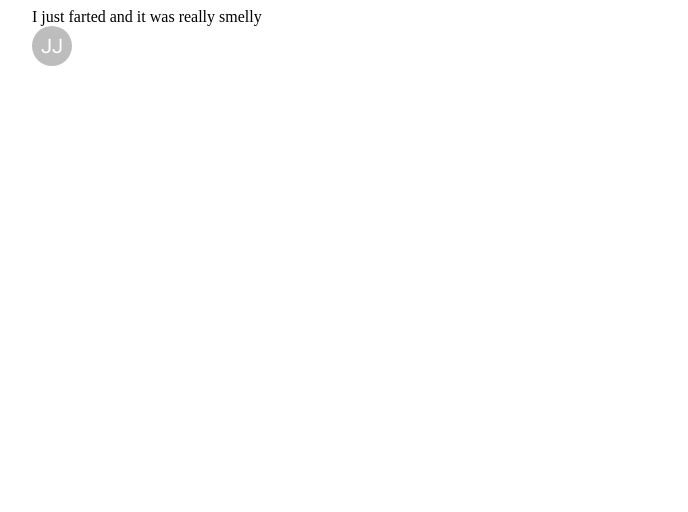
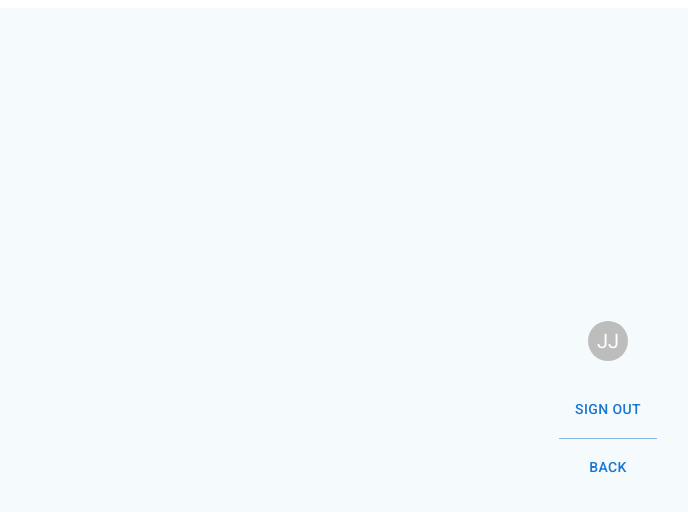
Before and after one commit to oscarlk/venmoProject, a React (Vite) app in the folder frontend/: page /signout in a window 1280 px wide. Shown: the top 512 px of the page, without its empty margins (32-720 px from the left). Built offline with nearby package versions, Linux system fonts and the light colour scheme.

Commit message:
/pages and /components set up. create sign in and sign out page layout

```diff
--- a/frontend/src/App.jsx
+++ b/frontend/src/App.jsx
@@ -1,26 +1,23 @@
-import { useState } from 'react'
 import './App.css'
-import Avatar from '@mui/material/Avatar';
-import Container from '@mui/material/Container';
-
-
-
+import React from 'react';
+import { BrowserRouter as Router, Routes, Route } from 'react-router-dom';
+import SignOut from './pages/SignOut/SignOut';
+import SignIn from './pages/SignIn/SignIn';
+import Dashboard from './pages/Dashboard/Dashboard';
 
 
 function App() {
-  const [count, setCount] = useState(0)
-
   return (
     <>
-      <Container maxWidth="lg">
-
-          I just farted and it was really smelly
-          <Avatar>JJ</Avatar>
-
-      </Container>
-
+       <Router>
+            <Routes>
+                <Route path="/dashboard" element={<Dashboard />} />
+                <Route path="/signout" element={<SignOut />} />
+                <Route path="/signin" element={<SignIn />} />
+            </Routes>
+        </Router>
     </>
   )
 }
 
-export default App
+export default App;
--- /dev/null
+++ b/frontend/src/pages/Dashboard/Dashboard.jsx
@@ -0,0 +1,11 @@
+import React from 'react'
+
+const Dashboard = () => {
+  return (
+    <div>
+      dasboard
+    </div>
+  )
+}
+
+export default Dashboard;
--- /dev/null
+++ b/frontend/src/pages/SignIn/SignIn.jsx
@@ -0,0 +1,18 @@
+import React from 'react';
+import { Container } from '@mui/material';
+import styles from './SignIn.module.css';
+import Typography from '@mui/material/Typography';
+import Button from '@mui/material/Button';
+
+const SignIn = () => {
+  return (
+    <Container maxWidth="xlg" className={styles.container}>
+        <Typography variant="h5" component="h5">
+            Sign In
+        </Typography>
+        <Button variant="contained">Sign in with Google</Button>
+    </Container>
+  )
+}
+
+export default SignIn;
--- /dev/null
+++ b/frontend/src/pages/SignIn/SignIn.module.css
@@ -0,0 +1,10 @@
+.container {
+    background-color: #F5FAFD;
+    display: flex;
+    flex-direction: column;
+    align-items: center;
+    justify-content: center;
+    height: 100vh;
+
+    gap: 30px;
+}
--- /dev/null
+++ b/frontend/src/pages/SignOut/SignOut.jsx
@@ -0,0 +1,36 @@
+import React from 'react';
+import { Container } from '@mui/material';
+import styles from './SignOut.module.css';
+import Avatar from '@mui/material/Avatar';
+import Button from '@mui/material/Button';
+import ButtonGroup from '@mui/material/ButtonGroup';
+
+
+const buttons = [
+ <Button sx={{p: 2}} key="signOut">Sign Out</Button>,
+<Button sx={{p: 2}} key="back">Back</Button>,
+];
+
+function GroupOrientation() {
+    return (
+        <ButtonGroup
+          orientation="vertical"
+          aria-label="Vertical button group"
+          variant="text"
+        >
+          {buttons}
+        </ButtonGroup>
+    );
+  }
+
+
+const SignOut = () => {
+    return (
+        <Container maxWidth="xlg" className={styles.container}>
+            <Avatar>JJ</Avatar>
+            <GroupOrientation />
+        </Container>
+    );
+};
+
+export default SignOut;
--- /dev/null
+++ b/frontend/src/pages/SignOut/SignOut.module.css
@@ -0,0 +1,10 @@
+.container {
+    background-color: #F5FAFD;
+    display: flex;
+    flex-direction: column;
+    justify-content: center;
+    align-items: center;
+    margin: auto auto;
+    height: 100vh;
+    gap: 20px;
+}
```
Also changed, not shown: frontend/src/components/Card/Card.jsx (added), frontend/src/components/Card/Card.module.css (added), frontend/src/pages/Dashboard/Dashboard.module.css (added).
